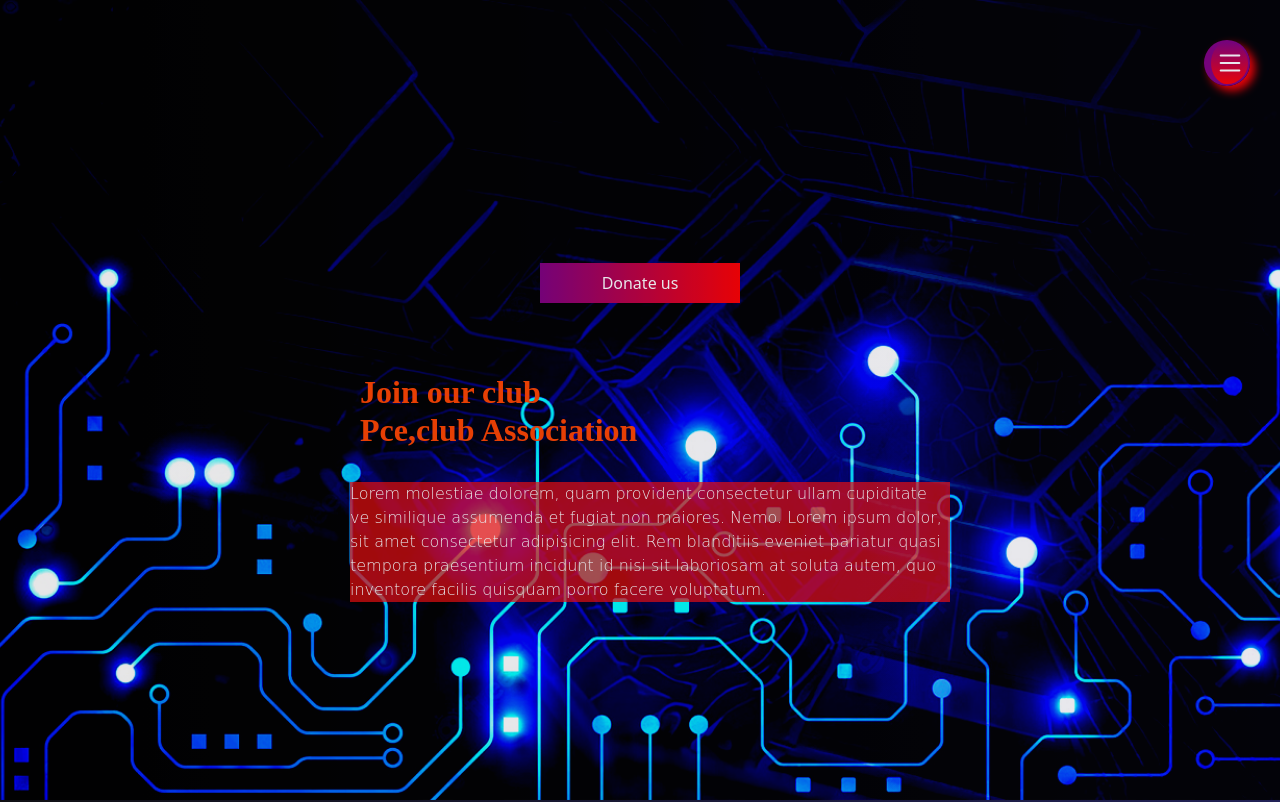
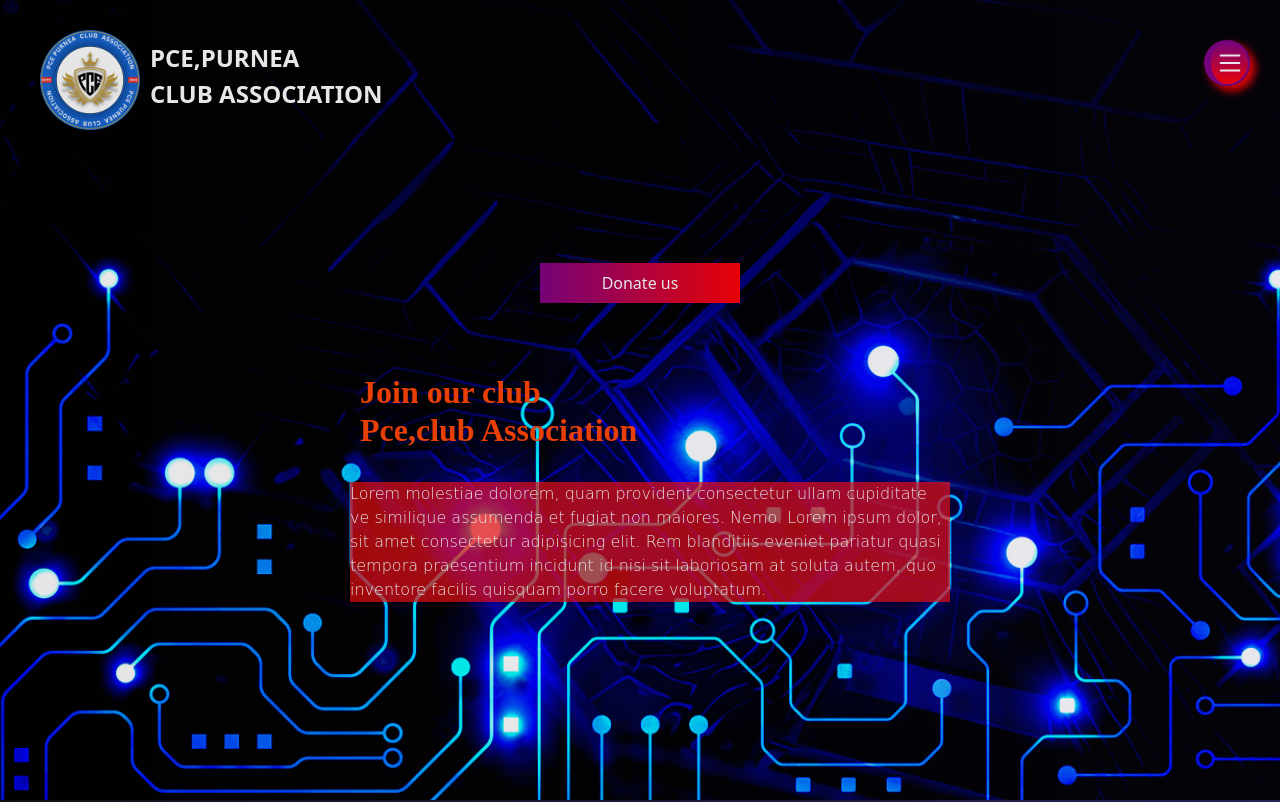
Before and after one commit to ankitroy007/PCE-CLUB, a plain HTML site: page index.html in a window 1280 px wide. Shown: the top 802 px of the page. Drawn offline with nearby package versions, Linux system fonts and the light colour scheme.

Commit message:
add logo in readme file

```diff
--- a/index.html
+++ b/index.html
@@ -33,8 +33,8 @@
                             CLUB ASSOCIATION
                         </span>
                     </div> -->
-                    <!-- <img src="images/threed-logo.png" alt="">
-                    <span class="b"> PCE,PURNEA  <br>  CLUB ASSOCIATION</span> -->
+                    <img src="images/threed-logo.png" alt="">
+                    <span class="b"> PCE,PURNEA  <br>  CLUB ASSOCIATION</span>
                 </div>
                 <label for="check">
                     <div class="bars menu_Symbol">
```
Also changed, not shown: 1 other file.
